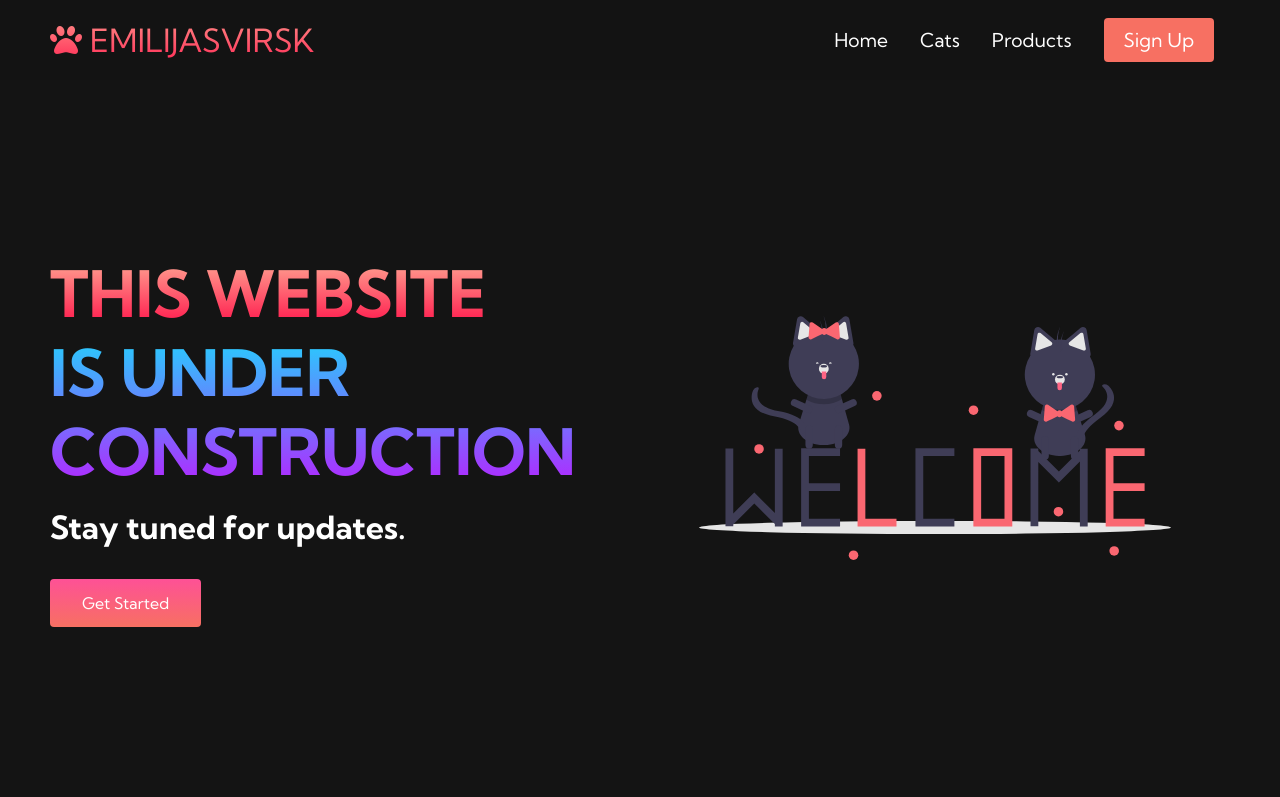
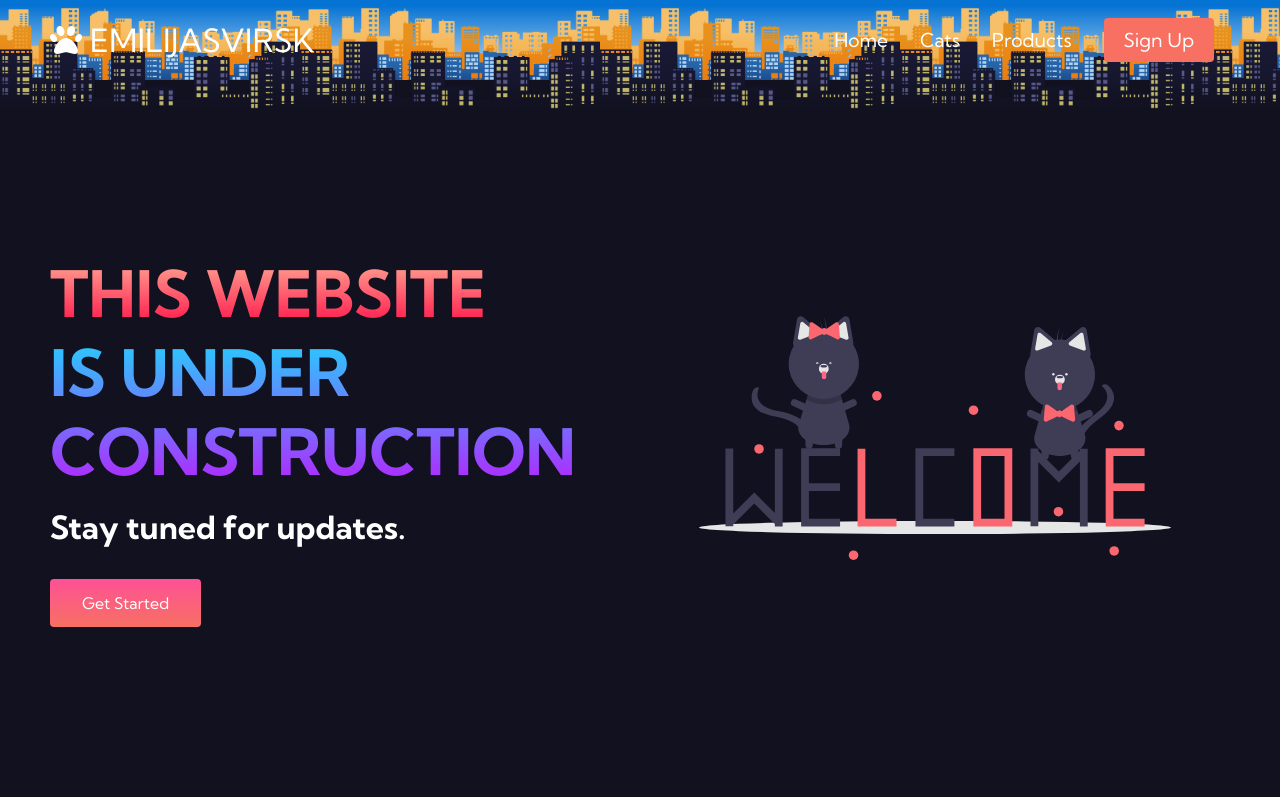
Before and after one commit to EmilijaSvirsk/EmilijaSvirsk.github.io, a plain HTML site: page index.html in a window 1280 px wide. Shown: the top 797 px of the page. Drawn offline with Linux system fonts and the light colour scheme.

Commit message:
changed navbar with background

```diff
--- a/app.js
+++ b/app.js
@@ -5,3 +5,10 @@ menu.addEventListener('click', function(){
     menu.classList.toggle('is-active');
     menuLinks.classList.toggle('active');
 });
+
+function waitAndChangeBackground() {
+    let background = document.getElementById('background');
+    let number = Math.floor(Math.random() * 3).toString(); //from 0 to 2
+    background.style.backgroundImage = 'url("images/city/city_4_'+number+'.png")'; // + number;
+}
+setInterval(waitAndChangeBackground, 4000);
--- a/index.html
+++ b/index.html
@@ -14,6 +14,14 @@
 <body>
     <!-- Navbar section -->
     <nav class="navbar">
+        <div class="background">
+            <span class="back-image"></span>
+            <span class="back-image"></span>
+            <span class="back-image"></span>
+            <span class="back-image"></span>
+            <span class="back-image" id="background"></span>
+        </div>
+        <nav class="navbarbox">
             <div class="navbar__container">
                 <a href="/" id="navbar__logo">
                     <i class="fa-solid fa-paw"></i>
@@ -50,6 +58,8 @@
                 </ul>
             </div>
         </nav>
+    </nav>
+
 
     <!-- Hero section -->
     <div class="main">
--- a/style.css
+++ b/style.css
@@ -4,18 +4,94 @@
     padding: 0;
     font-family: 'Kumbh Sans', sans-serif;
 }
-
+/*NAVBAR*/
 .navbar{
-    background: #131313;
     height: 80px;
-    display: flex;
-    justify-content: center;
-    align-items: center;
     font-size: 1.2rem;
     position: sticky;
     top: 0;
     z-index: 999;
 }
+.navbarbox{
+    /*background: #131313;*/
+    height: 80px;
+    width: 100%;
+    display: flex;
+    justify-content: center;
+    align-items: center;
+    font-size: 1.2rem;
+    position: absolute;
+    top: 0;
+    z-index: 999;
+}
+
+/*City image on navbar */
+.background{
+    background: linear-gradient(to bottom, #0573d3 7%, #8cbeeb 70%);
+    position: relative;
+    width: 100%;
+    height: 10vh;
+    padding-top: 0px;
+    display: absolute;
+    justify-content: center;
+    align-items: center;
+    z-index: 1;
+  }
+
+  .back-image:nth-child(1){
+     background-image: url("images/city/city_1.png");
+     background-repeat: repeat-x;
+     background-size: 300px;
+     position: absolute;
+     width: 100%;
+     height: 10vh;
+     margin-top: 0px;
+     z-index: 2;
+  }
+
+  .back-image:nth-child(2){
+    background-image: url("images/city/city_2.png");
+     background-repeat: repeat-x;
+     background-size: 300px;
+     position: absolute;
+     width: 100%;
+     height: 10vh;
+     margin-top: 0px;
+     z-index: 3;
+ }
+
+ .back-image:nth-child(3){
+    background-image: url("images/city/city_3.png");
+     background-repeat: repeat-x;
+     background-size: 300px;
+     position: absolute;
+     width: 100%;
+     height: 10vh;
+     margin-top: 0px;
+     z-index: 4;
+ }
+
+ .back-image:nth-child(4){
+    background-image: url("images/city/city_4.png");
+     background-repeat: repeat-x;
+     background-size: 300px;
+     position: absolute;
+     width: 100%;
+     height: 20vh;
+     margin-top: 0px;
+     z-index: 5;
+ }
+ .back-image:nth-child(5){
+    background-image: url("images/city/city_4.png");
+     background-repeat: repeat-x;
+     background-size: 300px;
+     position: absolute;
+     width: 100%;
+     height: 20vh;
+     margin-top: 0px;
+     z-index: 5;
+ }
+/*END City image on navbar */
 
 .navbar__container{
     display: flex;
@@ -29,8 +105,11 @@
 }
 
 #navbar__logo{
+    /*
     background-color: #ff8177;
     background-image: linear-gradient(to top, #ff0844 0%, #ffb199 100%);
+    */
+    background-color: #fff;
     background-size: 100%;
     -webkit-background-clip: text; /*background color gradient is clipped around text */
     -moz-background-clip: text; /*what probs on mobile*/
@@ -123,11 +202,11 @@
         transition: all 0.5s ease;
         height: 50vh;
         z-index: -1;
-        background: #131313;
+        background: #111120;
     }
 
     .navbar__menu.active {
-        background: #131313;
+        background: #111120;
         top: 100%;
         opacity: 1;
         transform: all 0.5s ease;
@@ -199,7 +278,7 @@
 
 /* Hero Section CSS */
 .main {
-    background-color: #141414;
+    background-color: #111120;
 }
 
 .main__container {
@@ -209,7 +288,7 @@
     justify-self: center;
     margin: 0 auto;
     height: 90vh;
-    background-color: #141414;
+    background-color: #111120;
     z-index: 1;
     width: 100%;
     max-width: 1300px;
@@ -350,7 +429,7 @@
 
 /* Services Sectin CSS */
 .services {
-    background: #141414;
+    background: #111120;
     display: flex;
     flex-direction: column;
     align-items: center;
@@ -458,7 +537,7 @@
 
 /* Footer CSS*/
 .footer__container{
-    background-color: #141414;
+    background-color: #111120;
     padding: 5rem 0;
     display: flex;
     flex-direction: column;
```
Also changed, not shown: tech.html (+9 -0 lines). Lines whose indentation alone changed are shown as unchanged.
